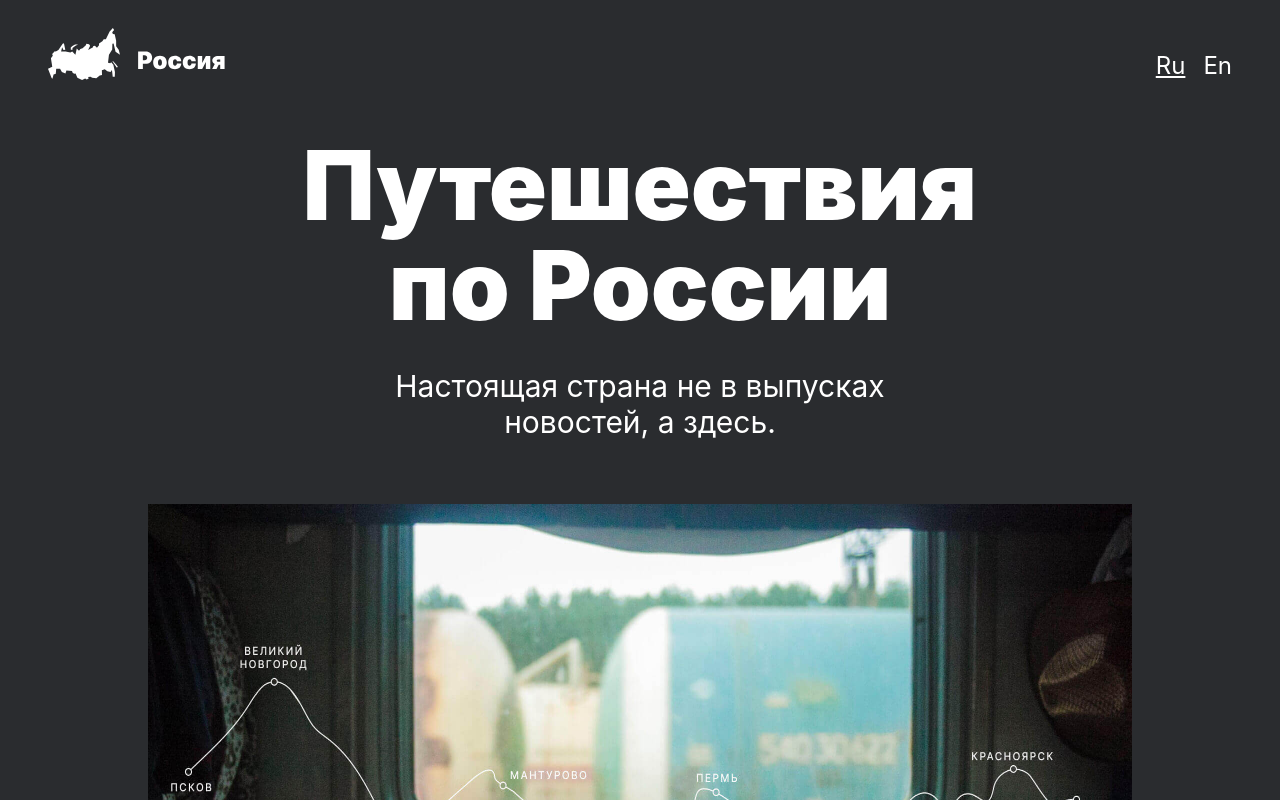
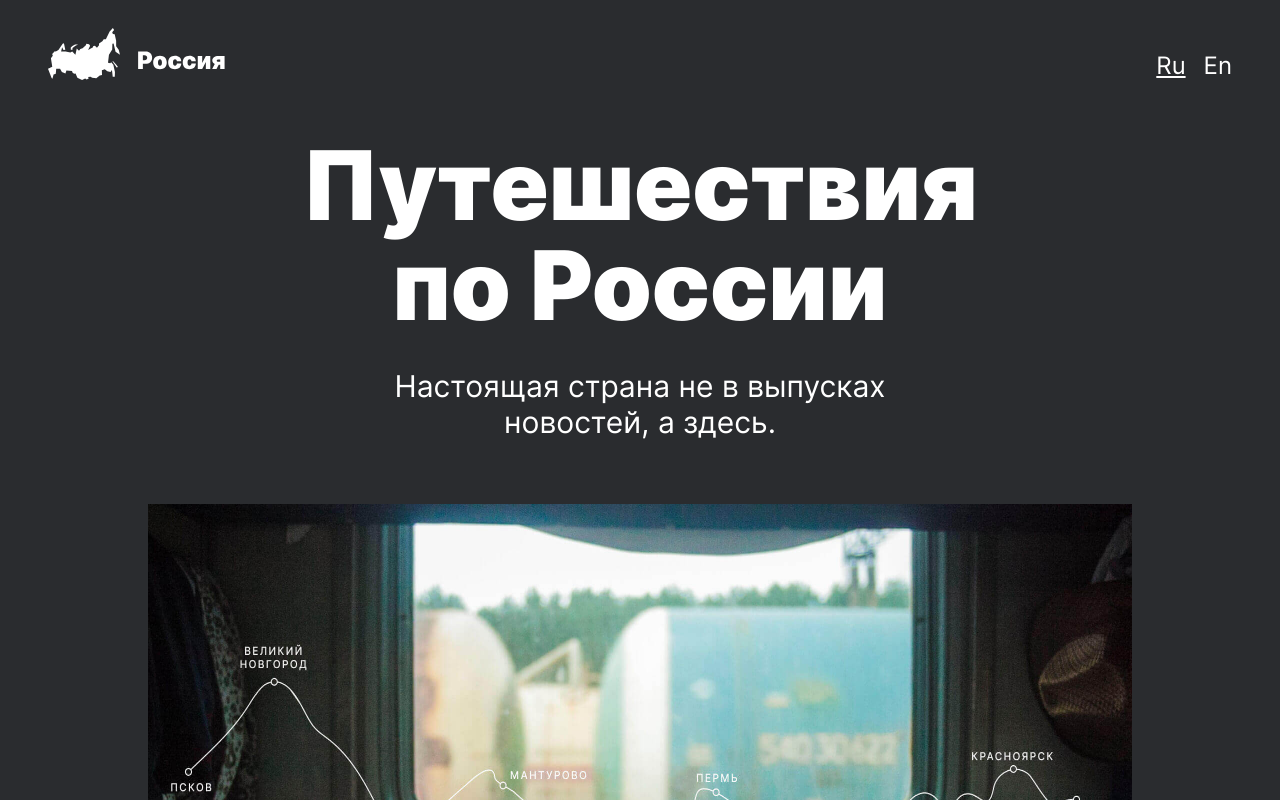
Before and after one commit to antohakriukow/russian-travel, a plain HTML site: page index.html in a window 1280 px wide. Shown: the top 800 px of the page. Drawn offline with Linux system fonts and the light colour scheme; files whose address does not match are found by name.

Commit message:
version 1.01 update 13.08.2020 13:20

```diff
--- a/blocks/page/page.css
+++ b/blocks/page/page.css
@@ -1,5 +1,5 @@
 .page {
-    font-family: "Inter";
+    font-family: "Inter", Arial, sans-serif;
     min-width: 320px;
     max-width: 1280px;
     margin: 0 auto;
--- a/fonts.css
+++ b/fonts.css
@@ -1,20 +1,20 @@
 @font-face {
-    src: url(../fonts/Inter-Regular.woff) format(woff),
-        url(../fonts/Inter-Regular.woff2) format(woff2);
-    font-family: "Inter", Arial, sans-serif;
-    font-weight: 400;
+    src: url(./fonts/Inter-Regular.woff) format("woff"),
+        url(./fonts/Inter-Regular.woff2) format("woff2");
+    font-family: "Inter";
+    font-weight: normal;
 }
 
 @font-face {
-    src: url(../fonts/Inter-Bold.woff) format(woff),
-        url(../fonts/Inter-Bold.woff2) format(woff2);
-    font-family: "Inter", Arial, sans-serif;
-    font-weight: 700;
+    src: url(./fonts/Inter-Bold.woff) format("woff"),
+        url(./fonts/Inter-Bold.woff2) format("woff2");
+    font-family: "Inter";
+    font-weight: bold;
 }
 
 @font-face {
-    src: url(../fonts/Inter-Black.woff) format(woff),
-        url(../fonts/Inter-Black.woff2) format(woff2);
-    font-family: "Inter", Arial, sans-serif;
+    src: url(./fonts/Inter-Black.woff) format("woff"),
+        url(./fonts/Inter-Black.woff2) format("woff2");
+    font-family: "Inter";
     font-weight: 900;
 }
```
Also changed, not shown: 1 other file.
